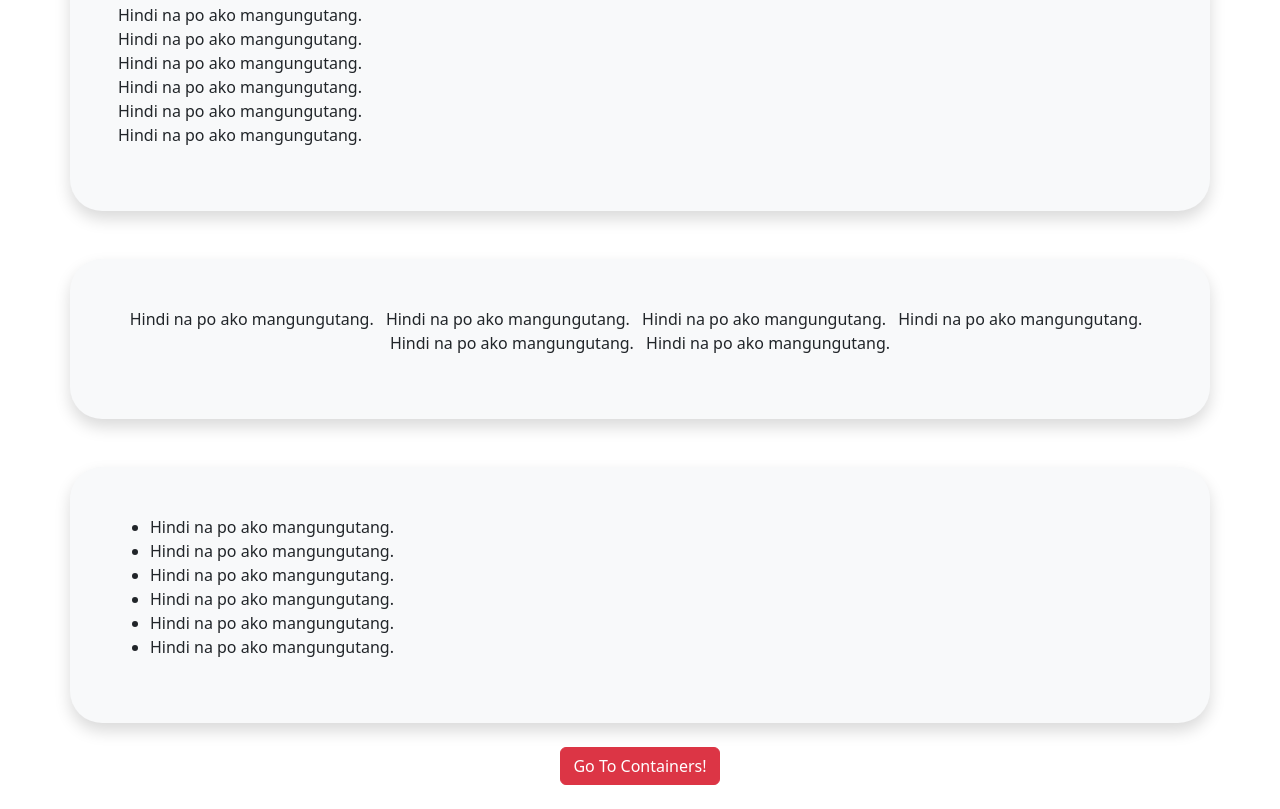
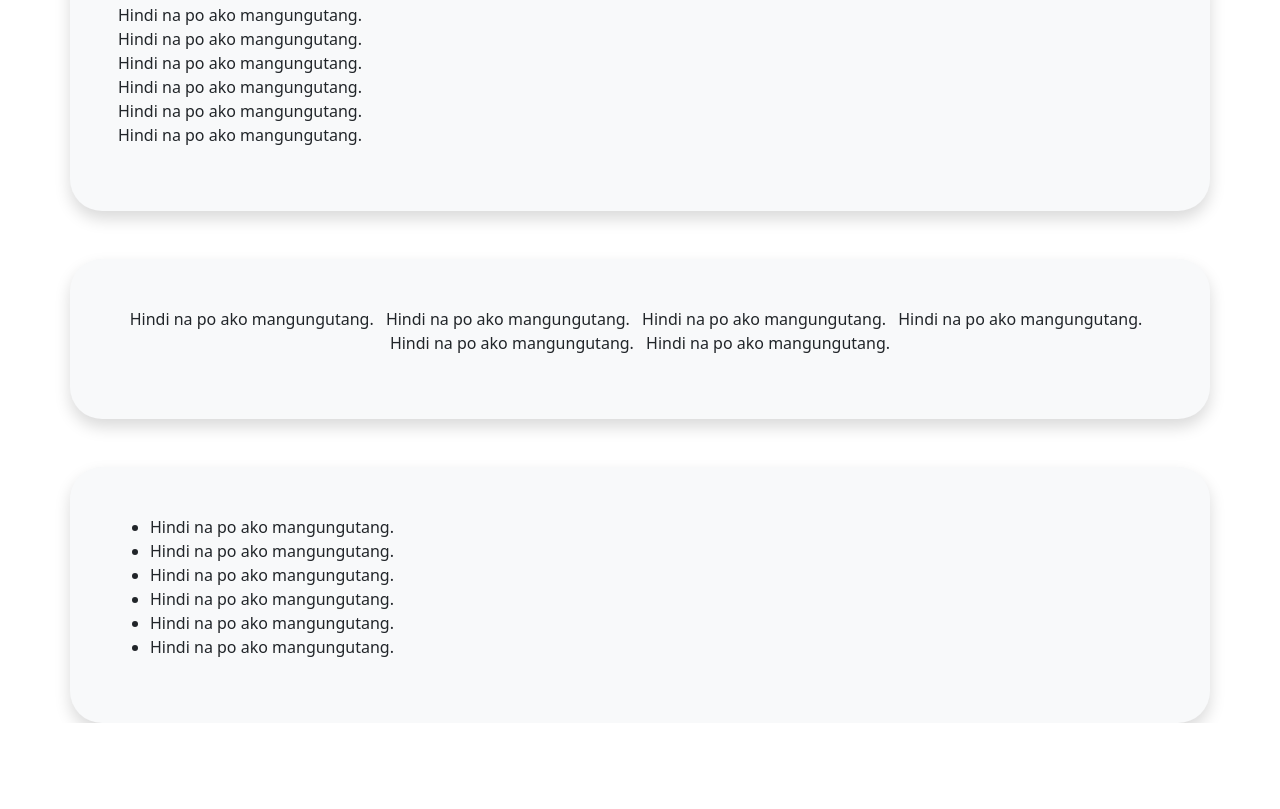
Before and after one commit to cxrstar/BootStrap-Essentials, a plain HTML site: page typo.html in a window 1280 px wide. Shown: the part 3824-4633 px from the top of the page. After the commit the page ends 4547 px from the top, so only its background shows below. Drawn offline with nearby package versions, Linux system fonts and the light colour scheme.

Commit message:
super duper last na

```diff
--- a/typo.html
+++ b/typo.html
@@ -211,9 +211,6 @@
         </ul>
     </div>
 
-    <div class="container my-4 d-flex justify-content-center">
-        <a href="index.html" class="btn btn-danger">Go To Containers!</a>
-
         <script
             src="https://cdn.jsdelivr.net/npm/@popperjs/core@2.11.8/dist/umd/popper.min.js"
             integrity="sha384-I7E8VVD/ismYTF4hNIPjVp/Zjvgyol6VFvRkX/vR+Vc4jQkC+hVqc2pM8ODewa9r"
```
